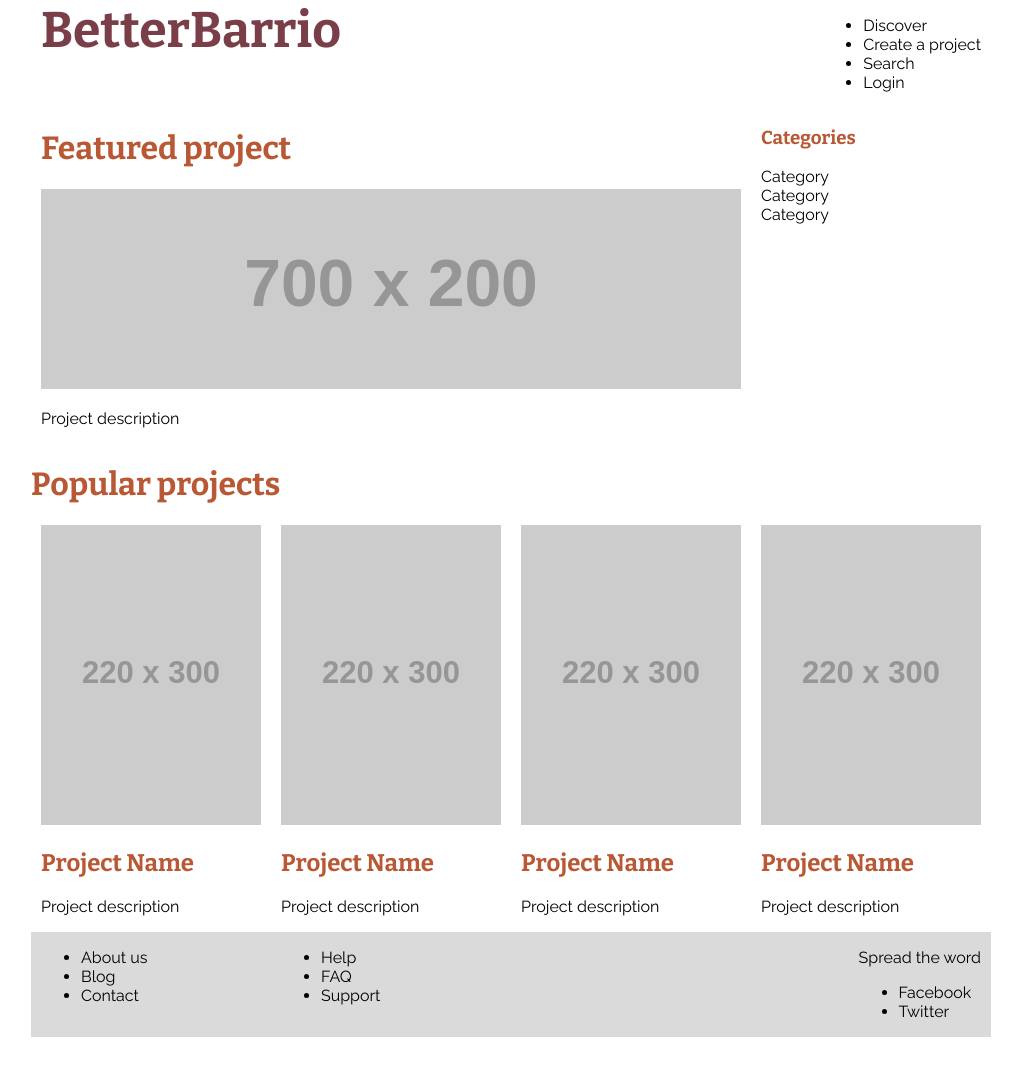
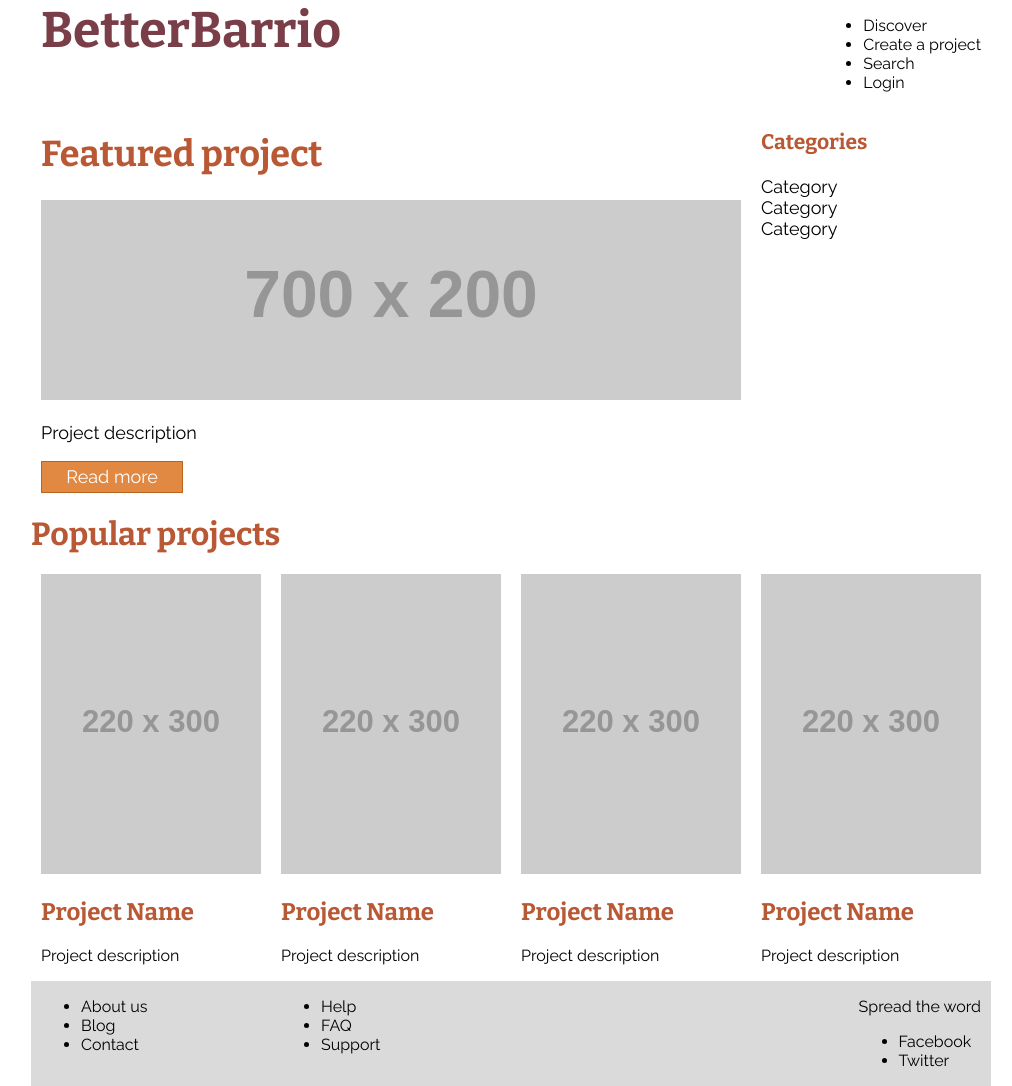
Before and after one commit to openzource/sup-ui-workshop-1, a plain HTML site: page index.html in a window 1280 px wide. Shown: the whole page, without its empty margins (129-1141 px from the left). Before the commit the page ends 1037 px from the top, so only its background shows below. Drawn offline with nearby package versions, Linux system fonts and the light colour scheme; placeholder pictures from the web are drawn by us.

Commit message:
Step 8 - created a basic button style (to demonstrate problems with pixel-based calculations).

```diff
--- a/index.html
+++ b/index.html
@@ -24,6 +24,7 @@
 				<h1>Featured project</h1>
 				<img src="http://placehold.it/700x200"/>
 				<p>Project description</p>
+				<a class="button">Read more</a>
 			</article>
 			<aside class="column-3 medium-12 small-12">
 				<h3>Categories</h3>
--- a/sass/_vars.scss
+++ b/sass/_vars.scss
@@ -1,3 +1,5 @@
+$em-base: 16px;
+
 $color-logo: #7A3E48;
 $color-primary: #B95835;
 $color-secondary: #E18942;
--- a/sass/style.scss
+++ b/sass/style.scss
@@ -5,6 +5,10 @@
 @import url(http://fonts.googleapis.com/css?family=Bitter:400,700,400italic);
 @import url(http://fonts.googleapis.com/css?family=Raleway:400,700,300);
 
+
+html {
+	font-size: 100%;
+}
 
 body {
 	max-width: 960px;
@@ -24,7 +28,9 @@ h1, h2, h3 {
 	font-size: 50px;
 }
 
-
+.featured-project {
+	font-size: 18px;
+}
 
 .categories {
 	list-style-type: none;
@@ -44,6 +50,16 @@ h1, h2, h3 {
 	}
 }
 
+.button {
+	display: inline-block;
+	width: 140px;
+	text-align: center;
+	color: lighten($color-secondary, 90%);
+	background: $color-secondary;
+	font-size: 18px;
+	line-height: 30px;
+	border: 1px solid darken($color-secondary, 15%);
+}
 
 header nav ul {
 	float: right;
```
Also changed, not shown: css/style.css, sass/_common.scss (line endings or trailing spaces).
